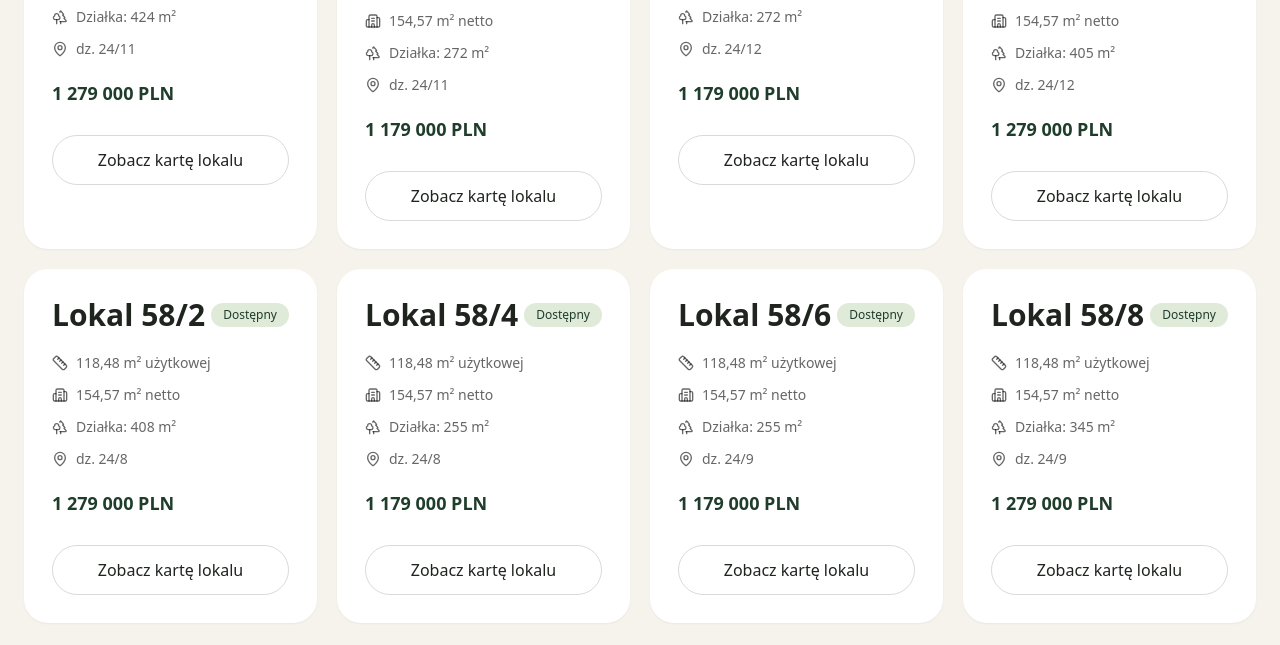
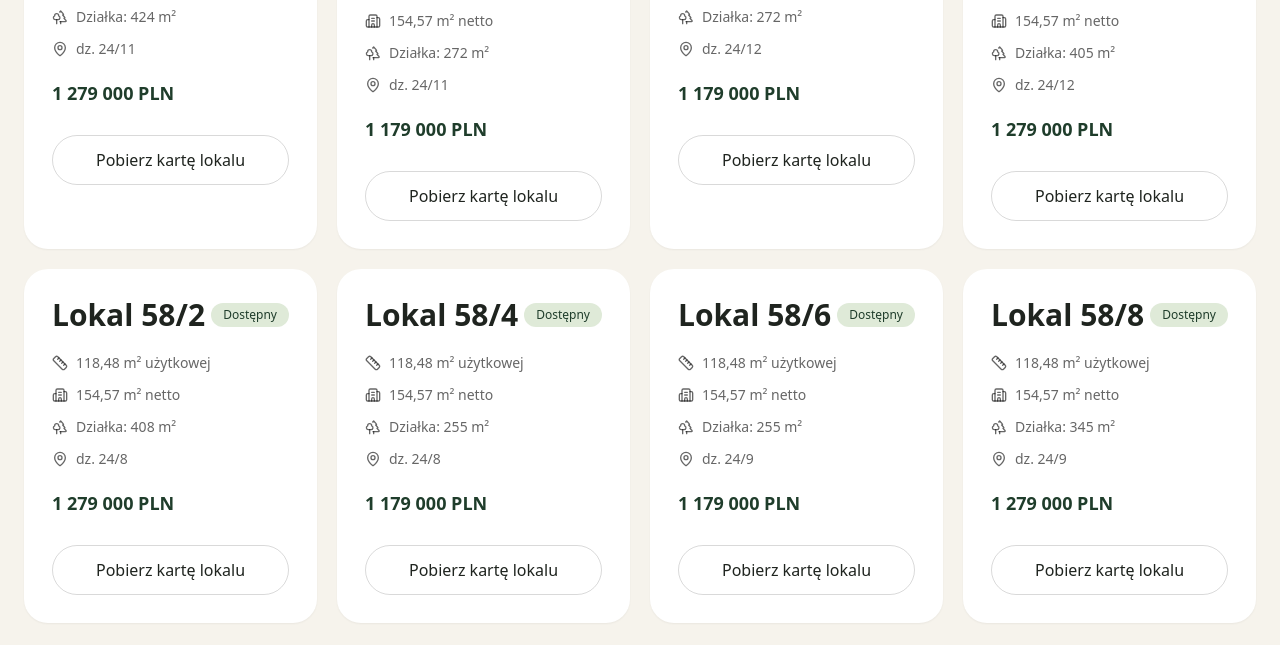
Before and after one commit to jpjconcept/NovaDuo-gotowe-do-GitHub-1-, a Next.js app: page / in a window 1280 px wide. Shown: the part 4420-5065 px from the top of the page. Built offline with nearby package versions, Linux system fonts and the light colour scheme.

Commit message:
Update page.jsx

```diff
--- a/app/page.jsx
+++ b/app/page.jsx
@@ -93,7 +93,14 @@ export default function Page() {
     className="w-full object-cover"
   />
 </div>
-        <div className="grid gap-5 md:grid-cols-2 lg:grid-cols-4">{homes.map((home)=><Card key={home.id} className="rounded-3xl border-black/5 bg-white shadow-sm transition hover:-translate-y-1 hover:shadow-xl"><CardContent className="p-7"><div className="mb-5 flex items-center justify-between"><div className="text-3xl font-semibold">Lokal {home.id}</div><span className={`rounded-full px-3 py-1 text-xs font-medium ${home.status === "Rezerwacja" ? "bg-orange-200 text-orange-900" : "bg-[#dfead8] text-[#1f3d2b]"}`}>{home.status}</span></div><div className="space-y-3 text-sm text-black/60"><div className="flex items-center gap-2"><Ruler className="h-4 w-4" /> {home.usableArea} użytkowej</div><div className="flex items-center gap-2"><Building2 className="h-4 w-4" /> {home.netArea} netto</div><div className="flex items-center gap-2"><Trees className="h-4 w-4" /> Działka: {home.gardenArea}</div><div className="flex items-center gap-2"><MapPin className="h-4 w-4" /> {home.plot}</div><div className="pt-2 text-lg font-semibold text-[#1f3d2b]">{home.price}</div></div><Button className="mt-7 w-full rounded-full border border-black/15 px-4 py-3">Zobacz kartę lokalu</Button></CardContent></Card>)}</div>
+        <div className="grid gap-5 md:grid-cols-2 lg:grid-cols-4">{homes.map((home)=><Card key={home.id} className="rounded-3xl border-black/5 bg-white shadow-sm transition hover:-translate-y-1 hover:shadow-xl"><CardContent className="p-7"><div className="mb-5 flex items-center justify-between"><div className="text-3xl font-semibold">Lokal {home.id}</div><span className={`rounded-full px-3 py-1 text-xs font-medium ${home.status === "Rezerwacja" ? "bg-orange-200 text-orange-900" : "bg-[#dfead8] text-[#1f3d2b]"}`}>{home.status}</span></div><div className="space-y-3 text-sm text-black/60"><div className="flex items-center gap-2"><Ruler className="h-4 w-4" /> {home.usableArea} użytkowej</div><div className="flex items-center gap-2"><Building2 className="h-4 w-4" /> {home.netArea} netto</div><div className="flex items-center gap-2"><Trees className="h-4 w-4" /> Działka: {home.gardenArea}</div><div className="flex items-center gap-2"><MapPin className="h-4 w-4" /> {home.plot}</div><div className="pt-2 text-lg font-semibold text-[#1f3d2b]">{home.price}</div></div><a
+  href={`/karty-lokali/lokal-${home.id.replace("/", "-")}.pdf`}
+  target="_blank"
+  rel="noopener noreferrer"
+  className="mt-7 inline-flex w-full items-center justify-center rounded-full border border-black/15 px-4 py-3 font-medium transition hover:bg-[#1f3d2b] hover:text-white"
+>
+  Pobierz kartę lokalu
+</a></CardContent></Card>)}</div>
       </section>
 
       <section id="dokumenty" className="mx-auto max-w-7xl px-6 pb-20"><Card className="rounded-[2rem] border-black/5 bg-white shadow-sm"><CardContent className="grid gap-8 p-8 md:grid-cols-[0.8fr_1.2fr] md:p-12"><div><FileText className="mb-5 h-9 w-9 text-[#1f3d2b]" /><h2 className="text-3xl font-semibold">Dokumenty i informacje wymagane prawem</h2></div><div className="grid gap-4 sm:grid-cols-2">{["Prospekt informacyjny","Rzuty lokali","Standard wykończenia","Ceny i historia zmian"].map((item)=><div key={item} className="rounded-2xl border border-black/10 p-5"><ShieldCheck className="mb-3 h-5 w-5 text-[#1f3d2b]" /><div className="font-medium">{item}</div><p className="mt-2 text-sm text-black/55">Miejsce na plik PDF lub tabelę do publikacji na stronie.</p></div>)}</div></CardContent></Card></section>
```
